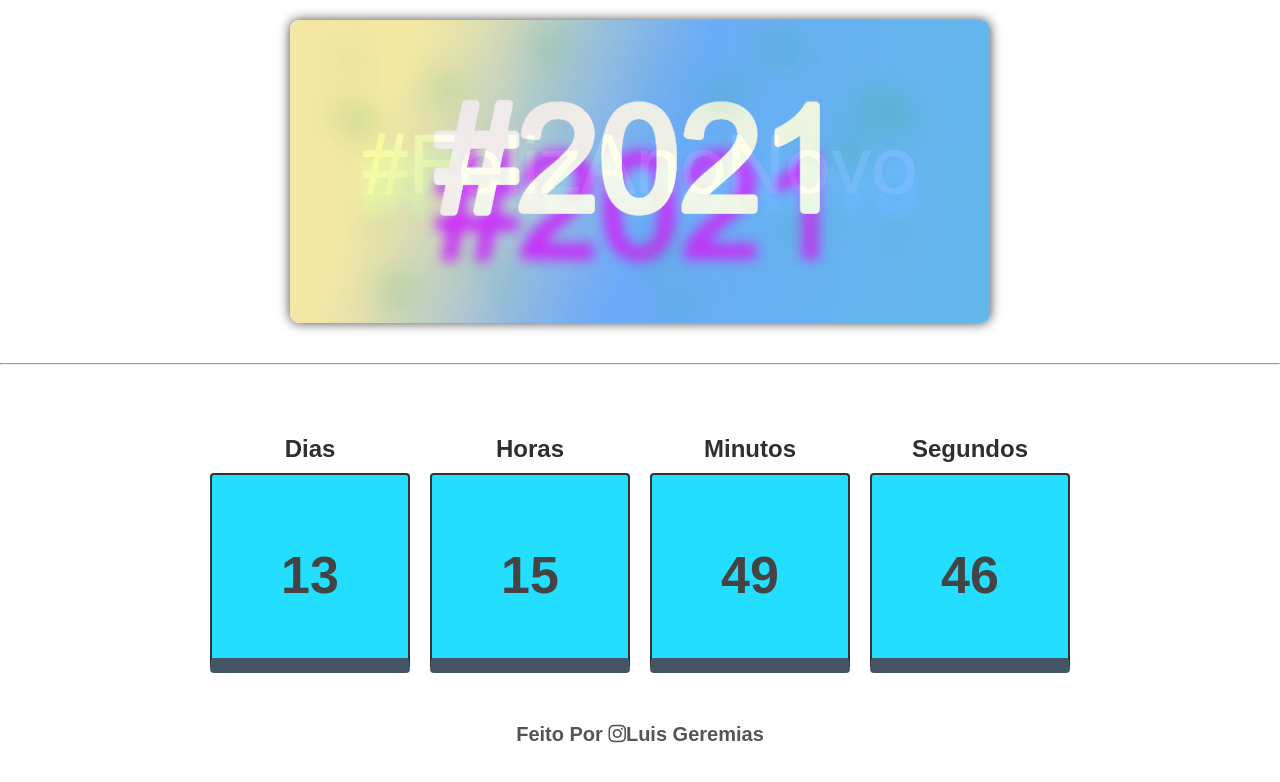
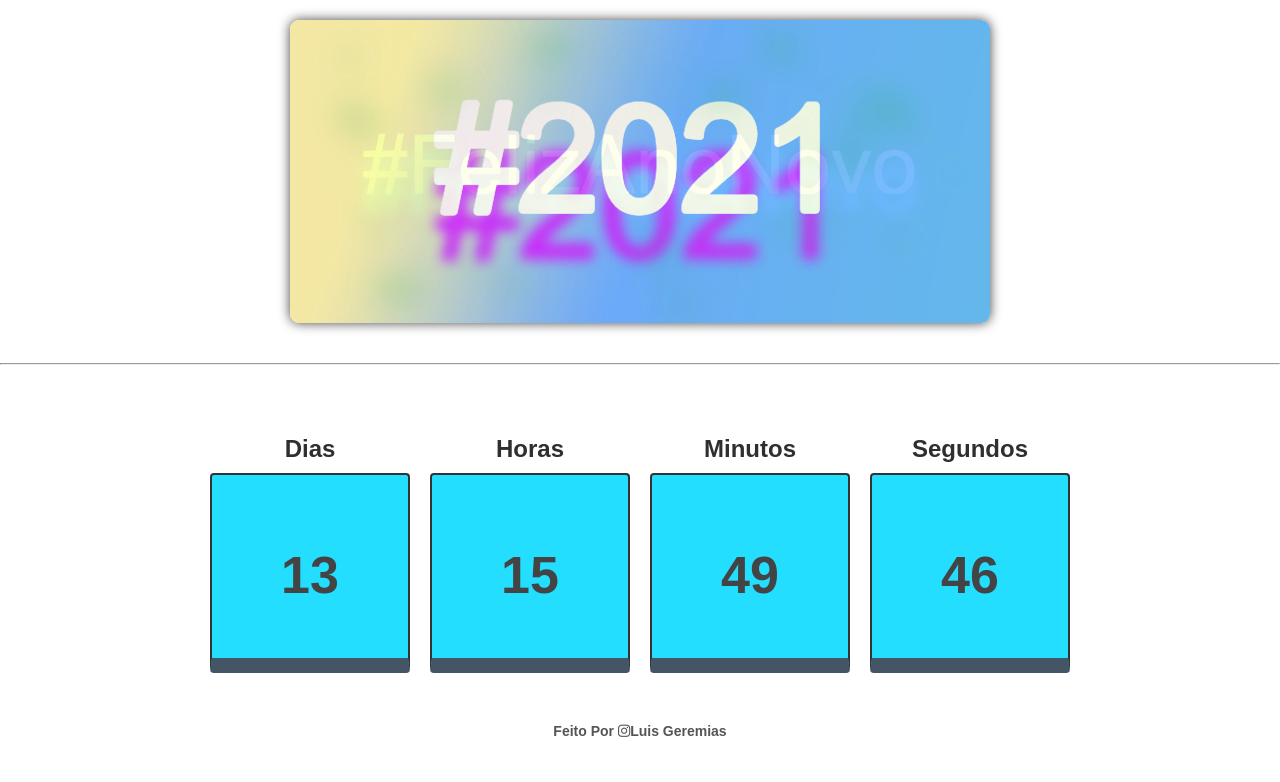
Before and after one commit to luisjeremias/New-year-counter, a plain HTML site: page index.html in a window 1280 px wide. Drawn offline with Linux system fonts and the light colour scheme.

Commit message:
Update main.css

```diff
--- a/main.css
+++ b/main.css
@@ -142,11 +142,11 @@ footer{
 }
 footer h2{
   font-family: Arial, Helvetica, sans-serif;
-  font-size: 20px;
+  font-size: 14px;
   color:#555;
 }
 footer i{
-  font-size: 20px;
+  font-size: 14px;
   color:#555;
 }
 footer a {
```
